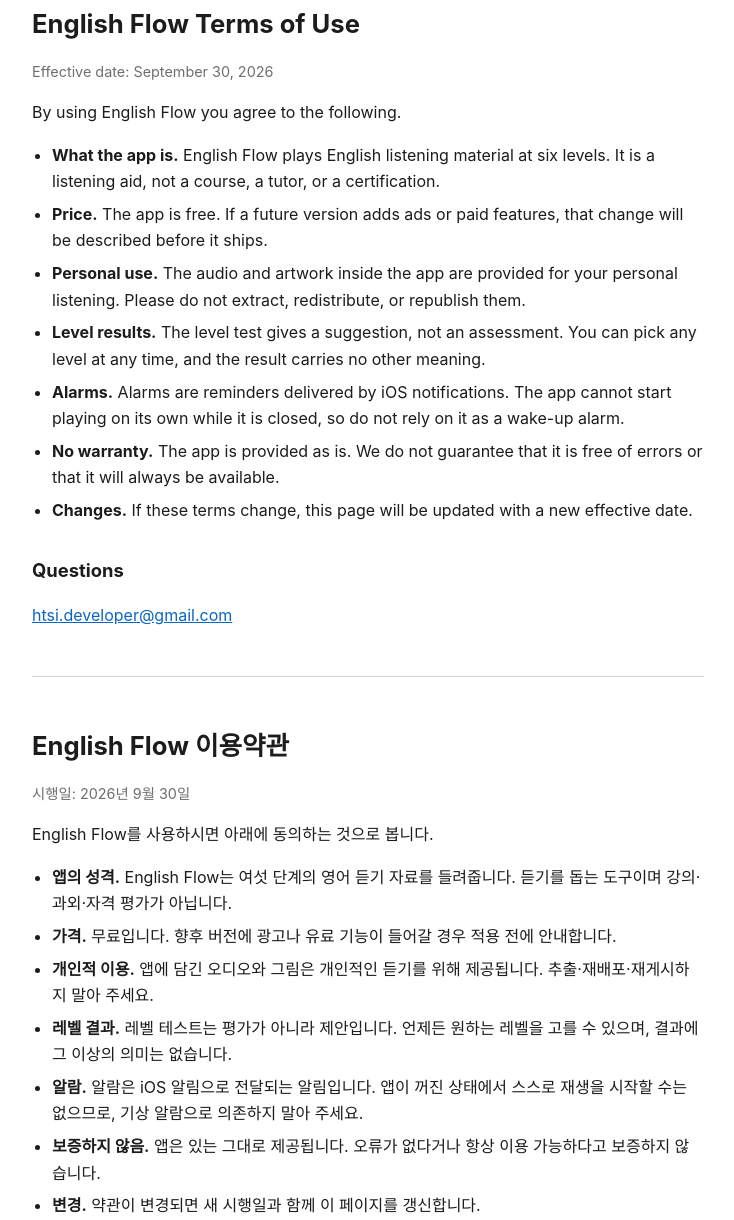
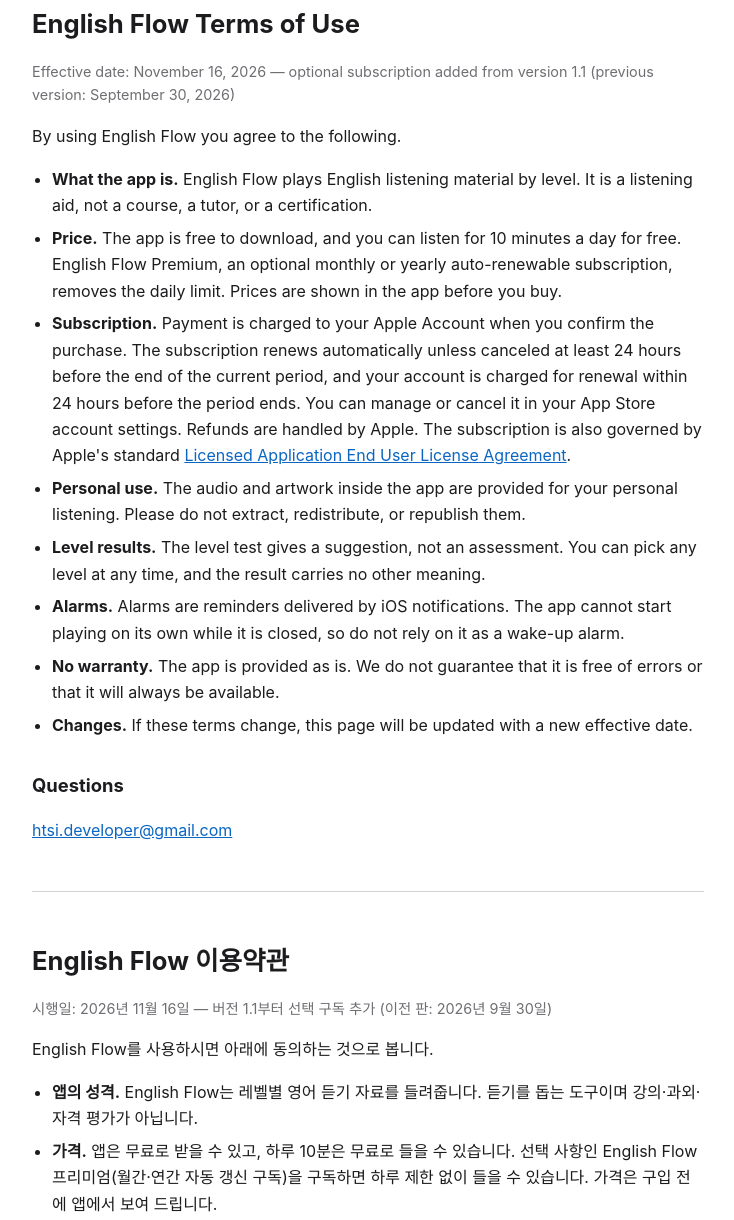
Before and after one commit to htsi/docs, a plain HTML site: page englishflow/terms.html in a window 1280 px wide. Shown: the part 102-1322 px from the top of the page, without its empty margins (272-1006 px from the left). Drawn offline with Linux system fonts and the light colour scheme.

Commit message:
English Flow terms — 1.1 구독(EFLOW-17)

```diff
--- a/englishflow/terms.html
+++ b/englishflow/terms.html
@@ -34,15 +34,22 @@
 
 <section id="en">
   <h1>English Flow Terms of Use</h1>
-  <p class="muted">Effective date: September 30, 2026</p>
+  <p class="muted">Effective date: November 16, 2026 — optional subscription added from version 1.1 (previous version: September 30, 2026)</p>
 
   <p>By using English Flow you agree to the following.</p>
 
   <ul>
-    <li><strong>What the app is.</strong> English Flow plays English listening material at six
-      levels. It is a listening aid, not a course, a tutor, or a certification.</li>
-    <li><strong>Price.</strong> The app is free. If a future version adds ads or paid features,
-      that change will be described before it ships.</li>
+    <li><strong>What the app is.</strong> English Flow plays English listening material by level.
+      It is a listening aid, not a course, a tutor, or a certification.</li>
+    <li><strong>Price.</strong> The app is free to download, and you can listen for 10 minutes a
+      day for free. English Flow Premium, an optional monthly or yearly auto-renewable
+      subscription, removes the daily limit. Prices are shown in the app before you buy.</li>
+    <li><strong>Subscription.</strong> Payment is charged to your Apple Account when you confirm
+      the purchase. The subscription renews automatically unless canceled at least 24 hours before
+      the end of the current period, and your account is charged for renewal within 24 hours
+      before the period ends. You can manage or cancel it in your App Store account settings.
+      Refunds are handled by Apple. The subscription is also governed by Apple's standard
+      <a href="https://www.apple.com/legal/internet-services/itunes/dev/stdeula/">Licensed Application End User License Agreement</a>.</li>
     <li><strong>Personal use.</strong> The audio and artwork inside the app are provided for your
       personal listening. Please do not extract, redistribute, or republish them.</li>
     <li><strong>Level results.</strong> The level test gives a suggestion, not an assessment. You
@@ -64,15 +71,20 @@
 
 <section id="ko" lang="ko">
   <h1>English Flow 이용약관</h1>
-  <p class="muted">시행일: 2026년 9월 30일</p>
+  <p class="muted">시행일: 2026년 11월 16일 — 버전 1.1부터 선택 구독 추가 (이전 판: 2026년 9월 30일)</p>
 
   <p>English Flow를 사용하시면 아래에 동의하는 것으로 봅니다.</p>
 
   <ul>
-    <li><strong>앱의 성격.</strong> English Flow는 여섯 단계의 영어 듣기 자료를 들려줍니다. 듣기를
+    <li><strong>앱의 성격.</strong> English Flow는 레벨별 영어 듣기 자료를 들려줍니다. 듣기를
       돕는 도구이며 강의·과외·자격 평가가 아닙니다.</li>
-    <li><strong>가격.</strong> 무료입니다. 향후 버전에 광고나 유료 기능이 들어갈 경우 적용 전에
-      안내합니다.</li>
+    <li><strong>가격.</strong> 앱은 무료로 받을 수 있고, 하루 10분은 무료로 들을 수 있습니다.
+      선택 사항인 English Flow 프리미엄(월간·연간 자동 갱신 구독)을 구독하면 하루 제한 없이
+      들을 수 있습니다. 가격은 구입 전에 앱에서 보여 드립니다.</li>
+    <li><strong>구독.</strong> 구입을 확인하면 Apple 계정으로 결제됩니다. 현재 기간이 끝나기
+      최소 24시간 전에 해지하지 않으면 구독이 자동으로 갱신되며, 기간이 끝나기 전 24시간 안에
+      갱신 요금이 청구됩니다. 구독 관리와 해지는 App Store 계정 설정에서 할 수 있고, 환불은
+      Apple이 처리합니다. 구독에는 Apple <a href="https://www.apple.com/legal/internet-services/itunes/dev/stdeula/">표준 사용권 계약</a>도 적용됩니다.</li>
     <li><strong>개인적 이용.</strong> 앱에 담긴 오디오와 그림은 개인적인 듣기를 위해 제공됩니다.
       추출·재배포·재게시하지 말아 주세요.</li>
     <li><strong>레벨 결과.</strong> 레벨 테스트는 평가가 아니라 제안입니다. 언제든 원하는 레벨을
```
